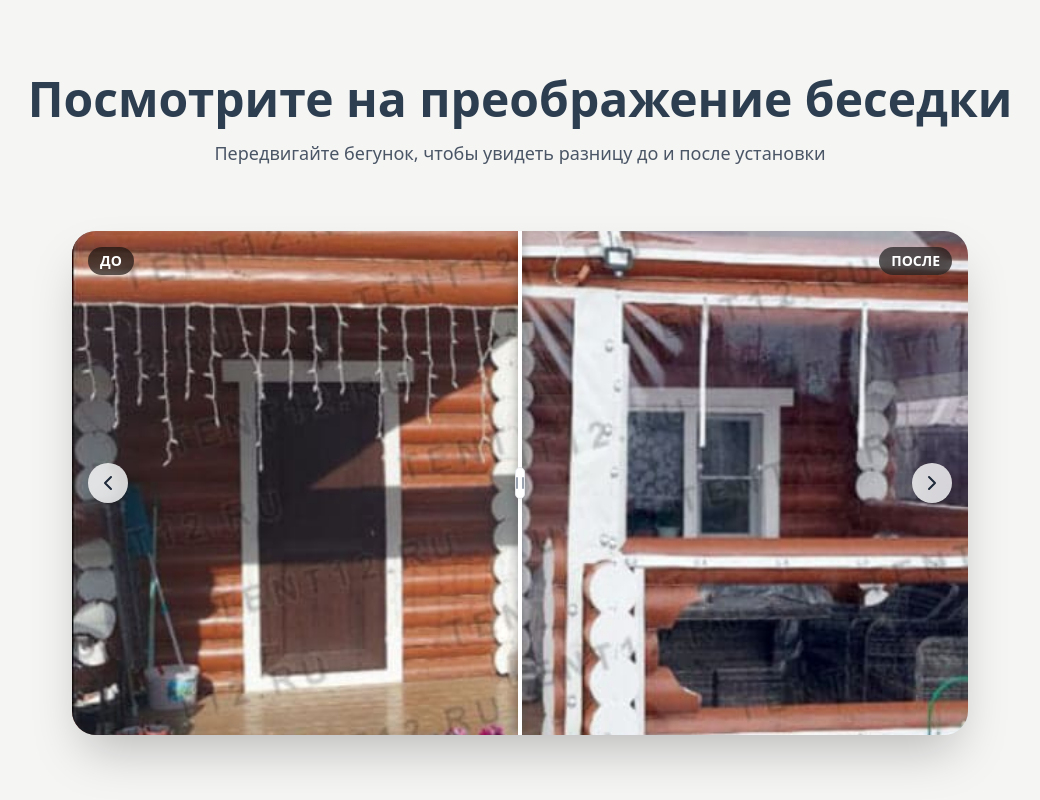
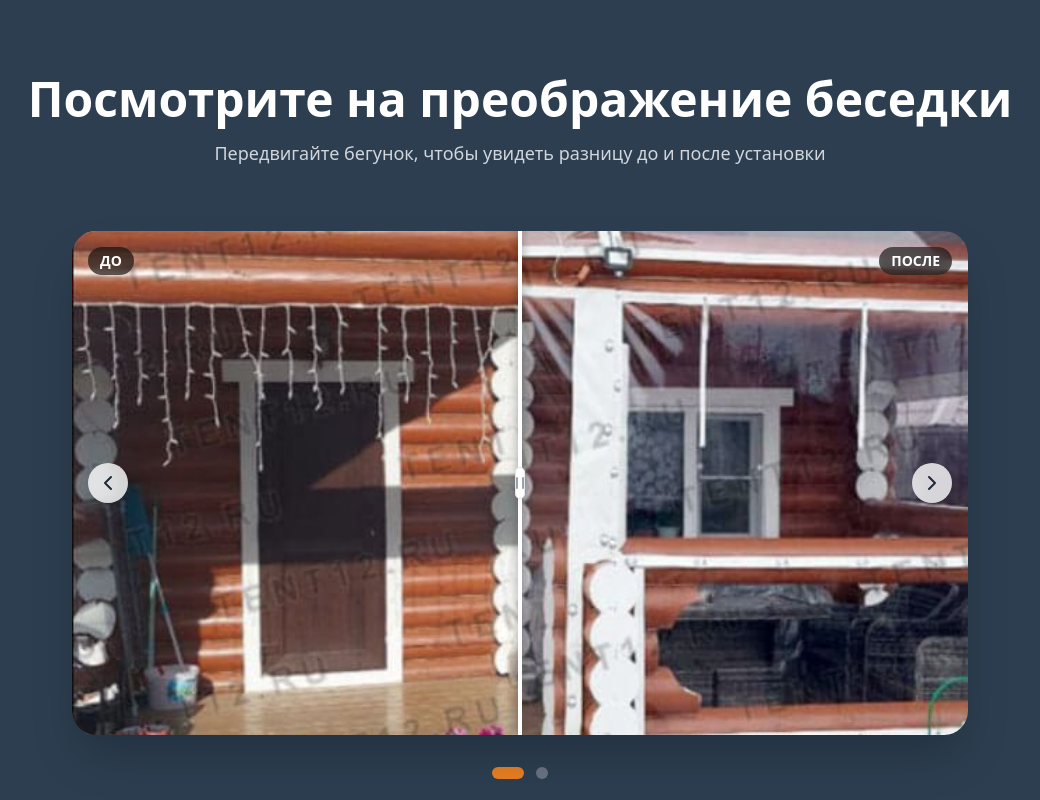
Before and after one commit to boyKirill/soft-windows-landing, a Next.js app: page / in a window 1280 px wide. Shown: the part 1460-2260 px from the top of the page, without its empty margins (120-1160 px from the left). Built offline with nearby package versions, Linux system fonts and the light colour scheme.

Commit message:
Update carousel transition to slide with pagination and darken sections

```diff
--- a/src/components/BeforeAfterSlider.tsx
+++ b/src/components/BeforeAfterSlider.tsx
@@ -43,21 +43,21 @@
   };
 
   return (
-    <section className="py-24 bg-stone-100">
+    <section className="py-24 bg-foreground text-white">
       <div className="container mx-auto px-4">
         <div className="text-center mb-16">
-          <h2 className="text-3xl md:text-5xl font-bold text-foreground mb-4">
+          <h2 className="text-3xl md:text-5xl font-bold mb-4">
             Посмотрите на преображение беседки
           </h2>
-          <p className="text-lg text-gray-600 max-w-2xl mx-auto">
+          <p className="text-lg text-gray-300 max-w-2xl mx-auto">
             Передвигайте бегунок, чтобы увидеть разницу до и после установки
           </p>
         </div>
 
-        <div className="max-w-4xl mx-auto relative rounded-3xl overflow-hidden shadow-2xl bg-gray-200">
+        <div className="max-w-4xl mx-auto relative">
           <div
             ref={containerRef}
-            className="relative w-full aspect-[4/3] sm:aspect-video select-none touch-none cursor-ew-resize"
+            className="relative w-full aspect-[4/3] sm:aspect-video rounded-3xl overflow-hidden shadow-2xl bg-gray-800 select-none touch-none cursor-ew-resize"
             onMouseDown={() => setIsDragging(true)}
             onMouseUp={handleMouseUp}
             onMouseLeave={handleMouseUp}
@@ -66,15 +66,16 @@
             onTouchEnd={handleMouseUp}
             onTouchMove={(e: ReactTouchEvent) => handleMove(e.touches[0].clientX)}
           >
-            {/* Slides with smooth crossfade */}
+            {/* Sliding Track */}
+            <div
+              className="absolute inset-0 flex transition-transform duration-700 ease-in-out pointer-events-none"
+              style={{ width: `${SLIDES.length * 100}%`, transform: `translateX(-${(currentSlide * 100) / SLIDES.length}%)` }}
+            >
               {SLIDES.map((slide, index) => (
-              <div
-                key={slide.id}
-                className={`absolute inset-0 transition-opacity duration-700 ease-in-out ${index === currentSlide ? 'opacity-100 z-0' : 'opacity-0 -z-10'}`}
-              >
+                <div key={slide.id} className="relative h-full" style={{ width: `${100 / SLIDES.length}%` }}>
                   {/* After Image (Background) */}
                   <div
-                  className="absolute inset-0 bg-cover bg-center pointer-events-none"
+                    className="absolute inset-0 bg-cover bg-center"
                     style={{ backgroundImage: `url(${slide.after})` }}
                   >
                     <div className="absolute top-4 right-4 bg-black/60 text-white px-3 py-1 rounded-full text-sm font-bold backdrop-blur-sm">
@@ -84,10 +85,10 @@
 
                   {/* Before Image (Clipped) */}
                   <div
-                  className="absolute inset-0 bg-cover bg-center pointer-events-none border-r-2 border-white"
+                    className="absolute inset-0 bg-cover bg-center border-r-2 border-white"
                     style={{
                       backgroundImage: `url(${slide.before})`,
-                    clipPath: `polygon(0 0, ${sliderPosition}% 0, ${sliderPosition}% 100%, 0 100%)`
+                      clipPath: index === currentSlide ? `polygon(0 0, ${sliderPosition}% 0, ${sliderPosition}% 100%, 0 100%)` : `polygon(0 0, 50% 0, 50% 100%, 0 100%)`
                     }}
                   >
                     <div className="absolute top-4 left-4 bg-black/60 text-white px-3 py-1 rounded-full text-sm font-bold backdrop-blur-sm">
@@ -96,17 +97,17 @@
                   </div>
                 </div>
               ))}
+            </div>
 
-            {/* Slider Handle */}
+            {/* Slider Handle (Fixed in Viewport) */}
             <div
-              className="absolute top-0 bottom-0 w-1 bg-white cursor-ew-resize flex items-center justify-center shadow-[0_0_10px_rgba(0,0,0,0.5)] z-10 transition-transform duration-75"
+              className="absolute top-0 bottom-0 w-1 bg-white cursor-ew-resize flex items-center justify-center shadow-[0_0_10px_rgba(0,0,0,0.5)] z-10 transition-transform duration-75 pointer-events-none"
               style={{ left: `${sliderPosition}%`, transform: 'translateX(-50%)' }}
             >
-              <div className="w-8 h-8 bg-white rounded-full flex items-center justify-center shadow-lg border border-gray-200">
+              <div className="w-8 h-8 bg-white rounded-full flex items-center justify-center shadow-lg border border-gray-200 pointer-events-auto">
                 <div className="flex gap-1">
                   <div className="w-0.5 h-3 bg-gray-400 rounded-full"></div>
                   <div className="w-0.5 h-3 bg-gray-400 rounded-full"></div>
-                </div>
                 </div>
               </div>
             </div>
@@ -115,20 +116,37 @@
             {SLIDES.length > 1 && (
               <>
                 <button
-                onClick={prevSlide}
-                className="absolute left-4 top-1/2 -translate-y-1/2 w-10 h-10 bg-white/80 hover:bg-white rounded-full flex items-center justify-center shadow-lg backdrop-blur-sm transition-all z-20 text-gray-800"
+                  onClick={(e) => { e.stopPropagation(); prevSlide(); }}
+                  className="absolute left-4 top-1/2 -translate-y-1/2 w-10 h-10 bg-white/80 hover:bg-white rounded-full flex items-center justify-center shadow-lg backdrop-blur-sm transition-all z-20 text-gray-800 pointer-events-auto"
                 >
                   <ChevronLeft size={24} />
                 </button>
                 <button
-                onClick={nextSlide}
-                className="absolute right-4 top-1/2 -translate-y-1/2 w-10 h-10 bg-white/80 hover:bg-white rounded-full flex items-center justify-center shadow-lg backdrop-blur-sm transition-all z-20 text-gray-800"
+                  onClick={(e) => { e.stopPropagation(); nextSlide(); }}
+                  className="absolute right-4 top-1/2 -translate-y-1/2 w-10 h-10 bg-white/80 hover:bg-white rounded-full flex items-center justify-center shadow-lg backdrop-blur-sm transition-all z-20 text-gray-800 pointer-events-auto"
                 >
                   <ChevronRight size={24} />
                 </button>
               </>
             )}
           </div>
+
+          {/* Pagination Dots */}
+          {SLIDES.length > 1 && (
+            <div className="flex justify-center items-center gap-3 mt-8">
+              {SLIDES.map((_, index) => (
+                <button
+                  key={index}
+                  onClick={() => { setCurrentSlide(index); setSliderPosition(50); }}
+                  className={`w-3 h-3 rounded-full transition-all duration-300 ${
+                    index === currentSlide ? 'bg-button w-8' : 'bg-gray-500 hover:bg-gray-400'
+                  }`}
+                  aria-label={`Перейти к слайду ${index + 1}`}
+                />
+              ))}
+            </div>
+          )}
+        </div>
       </div>
     </section>
   );
--- a/src/components/PriceList.tsx
+++ b/src/components/PriceList.tsx
@@ -4,13 +4,13 @@
 
 export default function PriceList() {
   return (
-    <section id="pricing" className="py-24 bg-stone-50">
+    <section id="pricing" className="py-24 bg-foreground text-white">
       <div className="container mx-auto px-4">
         <div className="text-center mb-16">
-          <h2 className="text-3xl md:text-5xl font-bold text-foreground mb-4">
+          <h2 className="text-3xl md:text-5xl font-bold mb-4">
             Стоимость мягких окон в Казани от производителя
           </h2>
-          <p className="text-lg text-gray-600 max-w-2xl mx-auto">
+          <p className="text-lg text-gray-300 max-w-2xl mx-auto">
             Прозрачные цены без скрытых платежей. Выберите подходящий вариант для вашего объекта.
           </p>
         </div>
```
Lines whose indentation alone changed are shown as unchanged.
